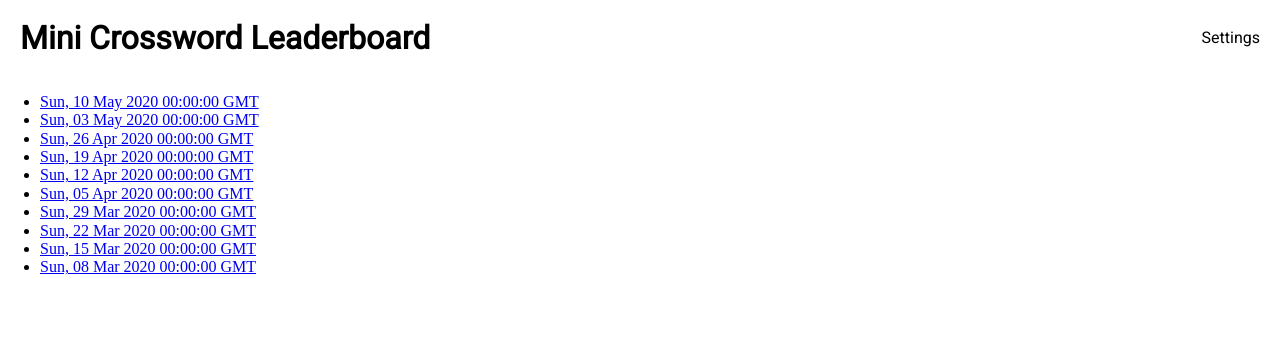
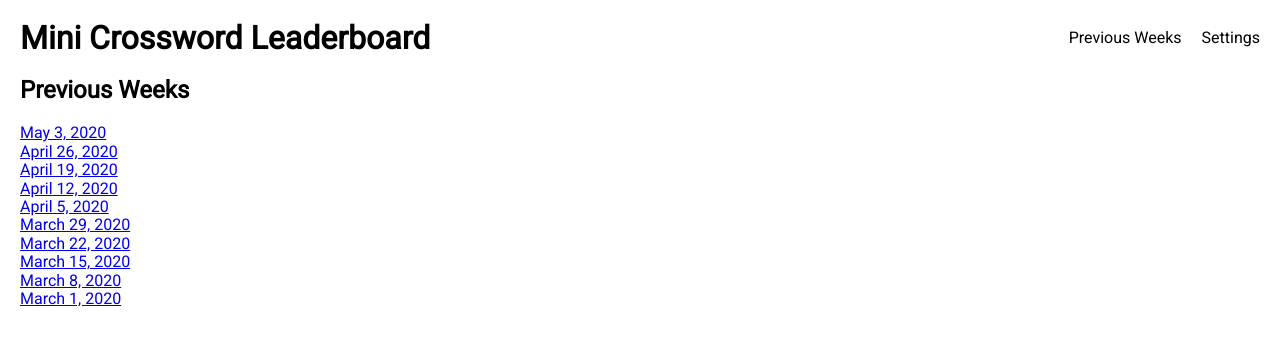
Before and after one commit to theodoretliu/crossword-leaderboard, a Next.js app in the folder frontend-next/: page /previous_weeks in a window 1280 px wide. Shown: the top 344 px of the page. Built offline with nearby package versions, Linux system fonts and the light colour scheme.

Commit message:
Implement styles on previous weeks page

```diff
--- a/frontend-next/components/header.js
+++ /dev/null
@@ -1,51 +0,0 @@
-/** @jsx jsx */
-import { jsx, css } from "@emotion/core";
-import Link from "next/link";
-
-export function Header() {
-  return (
-    <div
-      css={css`
-        display: flex;
-        flex-direction: row;
-        align-items: center;
-      `}
-    >
-      <Link href="/" passHref>
-        <a
-          css={css`
-            font-family: Roboto, sans-serif;
-            text-decoration: none;
-            color: black;
-            padding: 20px;
-            cursor: pointer;
-          `}
-        >
-          <h1
-            css={css`
-              margin: 0px;
-            `}
-          >
-            Mini Crossword Leaderboard
-          </h1>
-        </a>
-      </Link>
-
-      <Link href="/settings" passHref>
-        <a
-          css={css`
-            font-family: Roboto, sans-serif;
-            text-decoration: none;
-            color: black;
-            padding: 20px;
-            position: absolute;
-            right: 0px;
-            cursor: pointer;
-          `}
-        >
-          Settings
-        </a>
-      </Link>
-    </div>
-  );
-}
--- /dev/null
+++ b/frontend-next/components/header.tsx
@@ -0,0 +1,26 @@
+/** @jsx jsx */
+import { jsx, css } from "@emotion/core";
+import Link from "next/link";
+import * as styles from "./header_styles";
+
+export function Header() {
+  return (
+    <div css={styles.headerContainer}>
+      <Link href="/" passHref>
+        <a css={styles.headerTitle}>
+          <h1>Mini Crossword Leaderboard</h1>
+        </a>
+      </Link>
+
+      <div css={styles.rightLinks}>
+        <Link href="/previous_weeks" passHref>
+          <a css={styles.headerLinks}>Previous Weeks</a>
+        </Link>
+
+        <Link href="/settings" passHref>
+          <a css={styles.headerLinks}>Settings</a>
+        </Link>
+      </div>
+    </div>
+  );
+}
--- /dev/null
+++ b/frontend-next/components/header_styles.tsx
@@ -0,0 +1,32 @@
+import { css } from "@emotion/core";
+
+export const headerContainer = css`
+  display: flex;
+  flex-direction: row;
+  align-items: center;
+`;
+
+export const headerTitle = css`
+  font-family: Roboto, sans-serif;
+  text-decoration: none;
+  color: black;
+  padding: 20px;
+  cursor: pointer;
+
+  h1 {
+    margin: 0px;
+  }
+`;
+
+export const rightLinks = css`
+  position: absolute;
+  right: 10px;
+`;
+
+export const headerLinks = css`
+  font-family: Roboto, sans-serif;
+  text-decoration: none;
+  color: black;
+  padding: 0px 10px;
+  cursor: pointer;
+`;
--- /dev/null
+++ b/frontend-next/components/previous_weeks_styles.tsx
@@ -0,0 +1,21 @@
+import { css } from "@emotion/core";
+
+export const h2 = css`
+  font-family: Roboto;
+  margin: 0px;
+  padding: 20px;
+  padding-top: 0px;
+`;
+
+export const linkContainer = css`
+  padding: 0px 20px;
+
+  display: flex;
+  flex-direction: column;
+`;
+
+export const link = css`
+  font-family: Roboto;
+  display: block;
+  width: fit-content;
+`;
--- a/frontend-next/pages/previous_weeks.tsx
+++ b/frontend-next/pages/previous_weeks.tsx
@@ -1,37 +1,44 @@
+/** @jsx jsx */
+import { jsx } from "@emotion/core";
+import { useMemo } from "react";
 import { Header } from "components/header";
 import dayjs from "dayjs";
 import utc from "dayjs/plugin/utc";
 import Link from "next/link";
 
+import * as styles from "components/previous_weeks_styles";
+
 dayjs.extend(utc);
 
 export default function PreviousWeeks() {
+  const weekStarts = useMemo(() => {
     let weekStarts = [];
 
     let currentWeek = dayjs.utc().startOf("week");
 
     for (let i = 0; i < 10; i++) {
+      currentWeek = currentWeek.subtract(1, "week");
       weekStarts.push(currentWeek);
+    }
 
-    currentWeek = currentWeek.subtract(1, "week");
-  }
+    return weekStarts;
+  }, []);
 
   return (
     <div>
       <Header />
-      <ul>
-        {weekStarts.map((weekStart) => {
-          return (
-            <li>
+      <h2 css={styles.h2}>Previous Weeks</h2>
+
+      <div css={styles.linkContainer}>
+        {weekStarts.map((weekStart) => (
           <Link
             href={`/week/${weekStart.year()}/${weekStart.month()}/${weekStart.date()}`}
+            passHref
           >
-                {weekStart.toString()}
+            <a css={styles.link}>{weekStart.format("MMMM D, YYYY")}</a>
           </Link>
-            </li>
-          );
-        })}
-      </ul>
+        ))}
+      </div>
     </div>
   );
 }
--- a/frontend-next/pages/week/[year]/[month]/[day].tsx
+++ b/frontend-next/pages/week/[year]/[month]/[day].tsx
@@ -10,7 +10,7 @@ import { ResponseType } from "pages/index";
 import * as t from "io-ts";
 import { Table } from "components/table";
 
-import * as styles from "./[day]_styles";
+import * as styles from "components/[day]_styles";
 
 dayjs.extend(utc);
 
```
Also changed, not shown: frontend-next/components/[day]_styles.tsx (renamed from frontend-next/pages/week/[year]/[month]/[day]_styles.tsx). Lines whose indentation alone changed are shown as unchanged.
